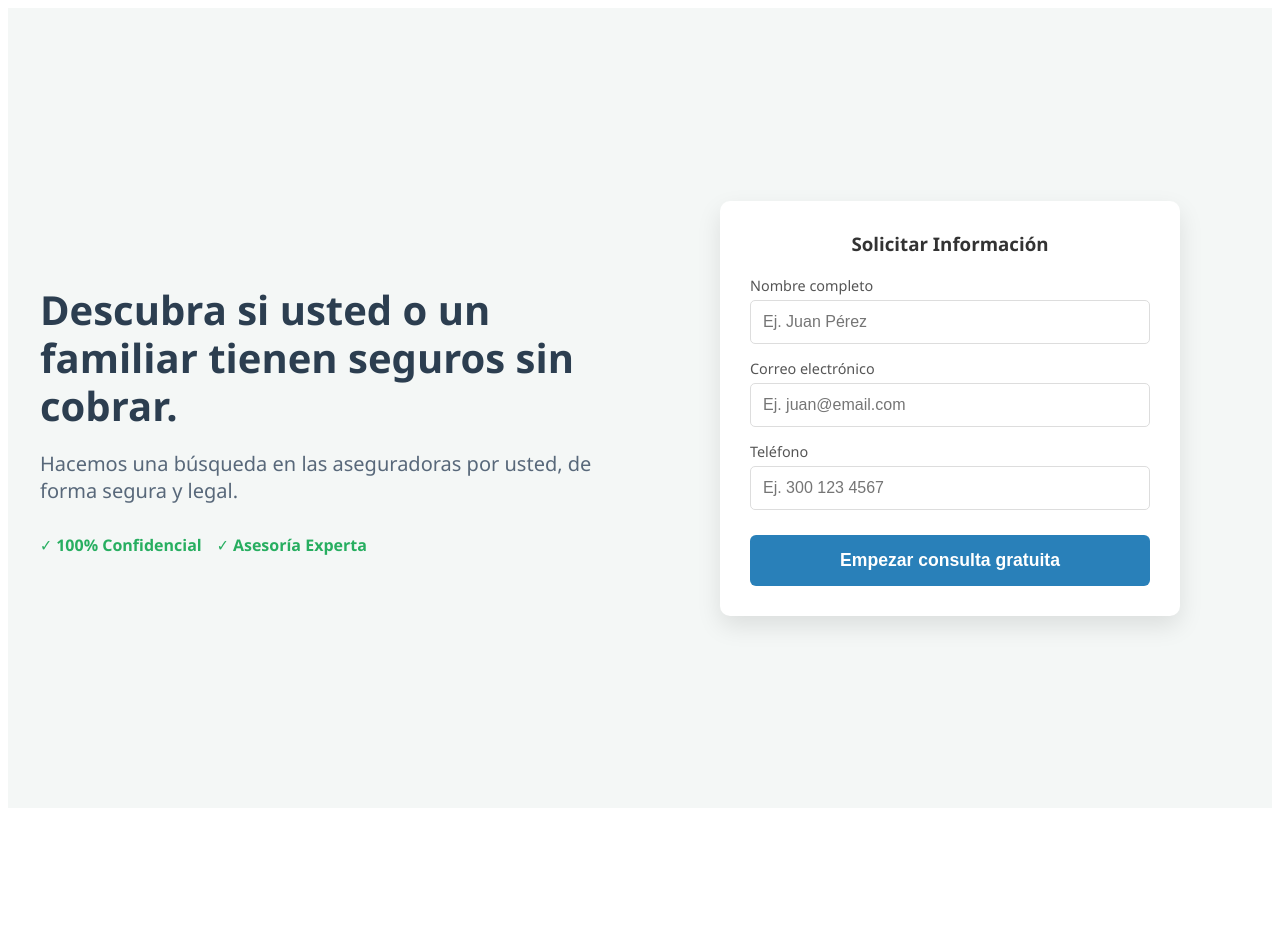
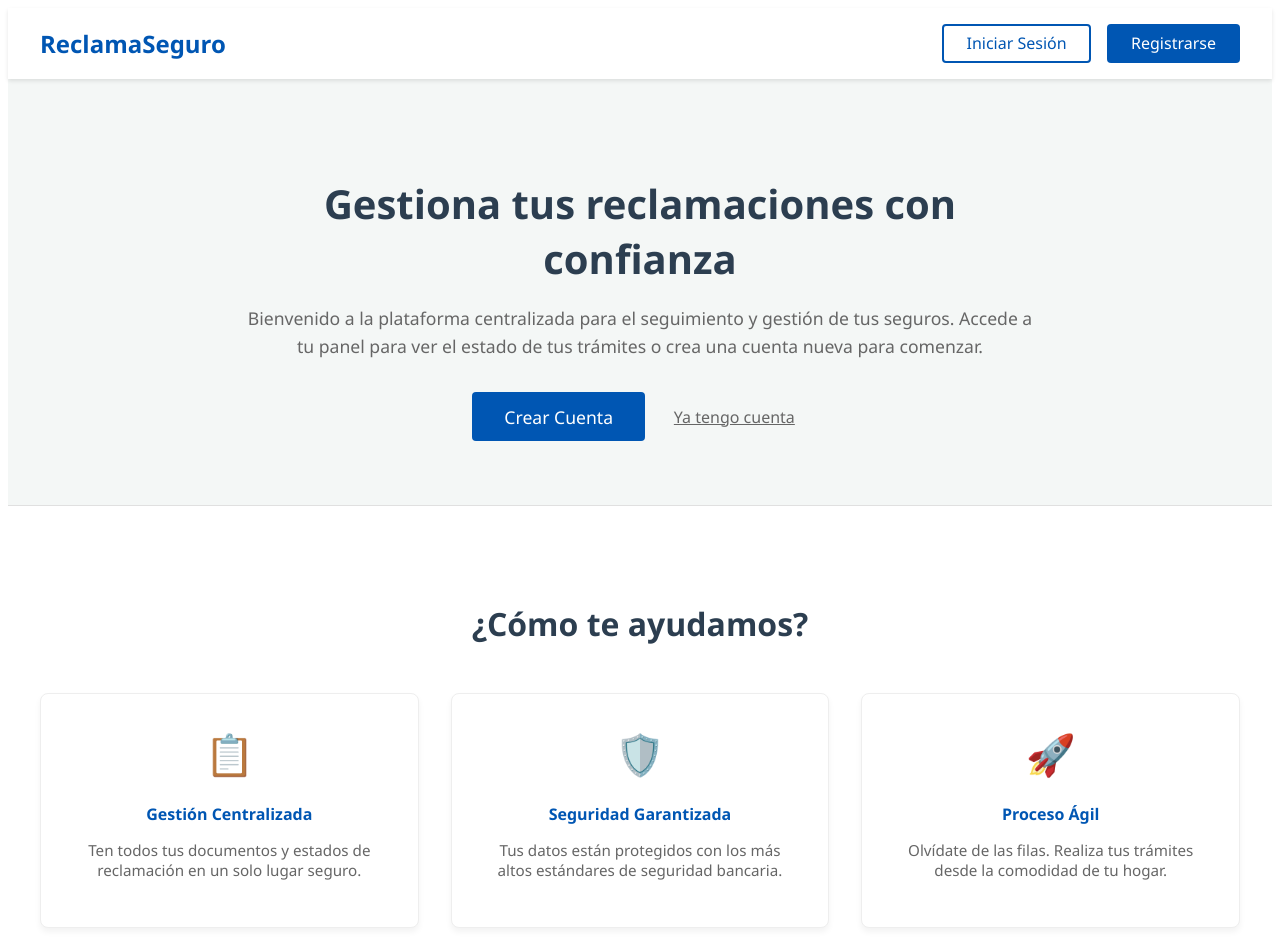
Before and after one commit to nikotpab/ReclamaSeguro_FRONTEND, an Angular app: page /inicio in a window 1280 px wide. Before the commit this address led to /. Shown: the top 952 px of the page. Before the commit the page ends 816 px from the top, so only its background shows below. Built offline with nearby package versions, Linux system fonts and the light colour scheme.

Commit message:
Página de inicio creada

```diff
--- a/src/app/app.routes.ts
+++ b/src/app/app.routes.ts
@@ -5,6 +5,7 @@ import {Register} from '../register/register.component'
 import { Authorization } from '../auth_consultation/auth.component';
 import { Payment } from '../payment/payment.component';
 import { Request } from '../request/request.component';
+import { HomeComponent } from '../home_page/home.component';
 
 export const routes: Routes = [
     {path: '', component: ConsultaSegurosComponent},
@@ -13,6 +14,7 @@ export const routes: Routes = [
     {path: 'autorizar', component: Authorization},
     {path: 'pago', component: Payment},
     {path: 'solicitudes', component: Request},
+    {path: 'inicio', component: HomeComponent},
     {path: '**', redirectTo: '' }
 
 ];
--- /dev/null
+++ b/src/home_page/home.component.css
@@ -0,0 +1,174 @@
+/* Contenedor General */
+.home-container {
+  font-family: 'Segoe UI', Roboto, Helvetica, Arial, sans-serif;
+  color: #333;
+  display: flex;
+  flex-direction: column;
+  min-height: 100vh;
+}
+
+/* Navbar */
+.navbar {
+  display: flex;
+  justify-content: space-between;
+  align-items: center;
+  padding: 1rem 2rem;
+  background-color: #ffffff;
+  box-shadow: 0 2px 4px rgba(0,0,0,0.1);
+  position: sticky;
+  top: 0;
+  z-index: 1000;
+}
+
+.logo-section h1 {
+  margin: 0;
+  font-size: 1.5rem;
+  color: #0056b3; /* Azul corporativo */
+  font-weight: 700;
+}
+
+.nav-links {
+  display: flex;
+  gap: 1rem;
+}
+
+/* Hero Section */
+.hero-section {
+  background-color: #f4f7f6;
+  padding: 4rem 2rem;
+  text-align: center;
+  border-bottom: 1px solid #e0e0e0;
+}
+
+.hero-content {
+  max-width: 800px;
+  margin: 0 auto;
+}
+
+.hero-content h2 {
+  font-size: 2.5rem;
+  margin-bottom: 1rem;
+  color: #2c3e50;
+}
+
+.hero-content p {
+  font-size: 1.1rem;
+  color: #666;
+  margin-bottom: 2rem;
+  line-height: 1.6;
+}
+
+.hero-actions {
+  display: flex;
+  justify-content: center;
+  gap: 1rem;
+  align-items: center;
+}
+
+/* Info Section */
+.info-section {
+  padding: 4rem 2rem;
+  background-color: #ffffff;
+  text-align: center;
+}
+
+.info-section h3 {
+  font-size: 2rem;
+  margin-bottom: 3rem;
+  color: #2c3e50;
+}
+
+.cards-grid {
+  display: grid;
+  grid-template-columns: repeat(auto-fit, minmax(250px, 1fr));
+  gap: 2rem;
+  max-width: 1200px;
+  margin: 0 auto;
+}
+
+.card {
+  padding: 2rem;
+  border-radius: 8px;
+  background: #fff;
+  box-shadow: 0 4px 6px rgba(0,0,0,0.05);
+  transition: transform 0.2s ease;
+  border: 1px solid #eee;
+}
+
+.card:hover {
+  transform: translateY(-5px);
+  box-shadow: 0 8px 15px rgba(0,0,0,0.1);
+}
+
+.card .icon {
+  font-size: 2.5rem;
+  margin-bottom: 1rem;
+}
+
+.card h4 {
+  margin-bottom: 0.5rem;
+  color: #0056b3;
+}
+
+.card p {
+  font-size: 0.95rem;
+  color: #666;
+}
+
+/* Footer */
+.footer {
+  margin-top: auto;
+  padding: 1.5rem;
+  background-color: #2c3e50;
+  color: #fff;
+  text-align: center;
+  font-size: 0.9rem;
+}
+
+/* Botones Reutilizables */
+button {
+  cursor: pointer;
+  font-family: inherit;
+  font-size: 1rem;
+  border-radius: 4px;
+  transition: all 0.2s ease;
+}
+
+.btn-primary {
+  background-color: #0056b3;
+  color: white;
+  border: none;
+  padding: 0.5rem 1.5rem;
+}
+
+.btn-primary:hover {
+  background-color: #004494;
+}
+
+.btn-primary.large {
+  padding: 0.8rem 2rem;
+  font-size: 1.1rem;
+}
+
+.btn-outline {
+  background-color: transparent;
+  color: #0056b3;
+  border: 2px solid #0056b3;
+  padding: 0.4rem 1.4rem;
+}
+
+.btn-outline:hover {
+  background-color: #e6f0ff;
+}
+
+.btn-text {
+  background: none;
+  border: none;
+  color: #666;
+  text-decoration: underline;
+  padding: 0.8rem;
+}
+
+.btn-text:hover {
+  color: #333;
+}
--- /dev/null
+++ b/src/home_page/home.component.html
@@ -0,0 +1,53 @@
+<div class="home-container">
+  <header class="navbar">
+    <div class="logo-section">
+      <h1>ReclamaSeguro</h1>
+    </div>
+    <nav class="nav-links">
+      <button class="btn-outline" (click)="irALogin()">Iniciar Sesión</button>
+      <button class="btn-primary" (click)="irARegistro()">Registrarse</button>
+    </nav>
+  </header>
+
+  <main>
+    <section class="hero-section">
+      <div class="hero-content">
+        <h2>Gestiona tus reclamaciones con confianza</h2>
+        <p>
+          Bienvenido a la plataforma centralizada para el seguimiento y gestión
+          de tus seguros. Accede a tu panel para ver el estado de tus trámites
+          o crea una cuenta nueva para comenzar.
+        </p>
+        <div class="hero-actions">
+          <button class="btn-primary large" (click)="irARegistro()">Crear Cuenta</button>
+          <button class="btn-text" (click)="irALogin()">Ya tengo cuenta</button>
+        </div>
+      </div>
+    </section>
+
+    <section class="info-section">
+      <h3>¿Cómo te ayudamos?</h3>
+      <div class="cards-grid">
+        <div class="card">
+          <div class="icon">📋</div>
+          <h4>Gestión Centralizada</h4>
+          <p>Ten todos tus documentos y estados de reclamación en un solo lugar seguro.</p>
+        </div>
+        <div class="card">
+          <div class="icon">🛡️</div>
+          <h4>Seguridad Garantizada</h4>
+          <p>Tus datos están protegidos con los más altos estándares de seguridad bancaria.</p>
+        </div>
+        <div class="card">
+          <div class="icon">🚀</div>
+          <h4>Proceso Ágil</h4>
+          <p>Olvídate de las filas. Realiza tus trámites desde la comodidad de tu hogar.</p>
+        </div>
+      </div>
+    </section>
+  </main>
+
+  <footer class="footer">
+    <p>&copy; 2023 ReclamaSeguro. Todos los derechos reservados.</p>
+  </footer>
+</div>
--- /dev/null
+++ b/src/home_page/home.component.ts
@@ -0,0 +1,21 @@
+import { Component } from '@angular/core';
+import { Router } from '@angular/router';
+
+@Component({
+  selector: 'app-home',
+  templateUrl: './home.component.html',
+  styleUrls: ['./home.component.css']
+})
+export class HomeComponent {
+
+  constructor(private router: Router) {}
+
+  // Métodos de navegación
+  irALogin(): void {
+    this.router.navigate(['/login']);
+  }
+
+  irARegistro(): void {
+    this.router.navigate(['/register']);
+  }
+}
--- a/src/request/request.component.ts
+++ b/src/request/request.component.ts
@@ -14,6 +14,6 @@ export class Request {
   fechaInicio: Date = new Date();
 
   irAlPanel(): void {
-    this.router.navigate(['panel-usuario']);
+    this.router.navigate(['inicio']);
   }
 }
```
Also changed, not shown: 1 other file (tests, documents, lock files or other folders).
